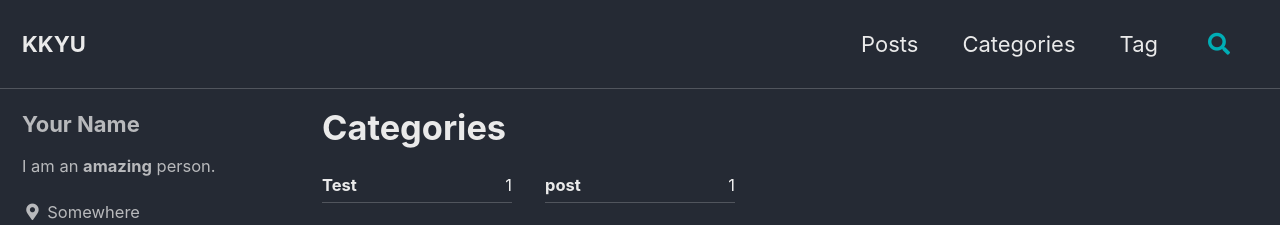
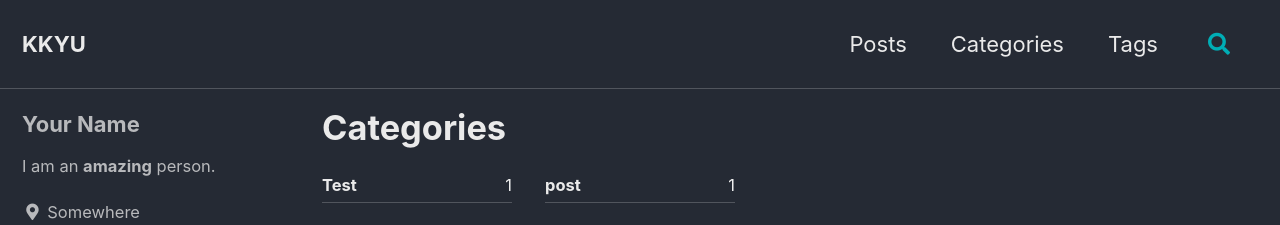
Before and after one commit to kkyu6513/kkyu6513.github.io, a Jekyll site: the page built from _pages/category-archive.html, in a window 1280 px wide. Shown: the top 225 px of the page. Built offline with Jekyll 4.4.1, drawn with Linux system fonts in a browser that asks for light colours; cached includes are drawn as plain includes.

Commit message:
Update navigation.yml
update tags title

```diff
--- a/_data/navigation.yml
+++ b/_data/navigation.yml
@@ -4,7 +4,7 @@ main:
     url: /year-archive/
   - title: "Categories"
     url: /categories/
-  - title: "Tag"
+  - title: "Tags"
     url: /tags/
   # - title: "Quick-Start Guide"
   #   url: https://mmistakes.github.io/minimal-mistakes/docs/quick-start-guide/
```
